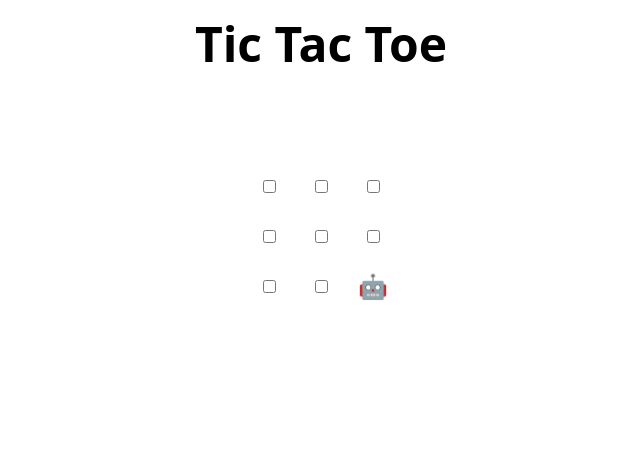
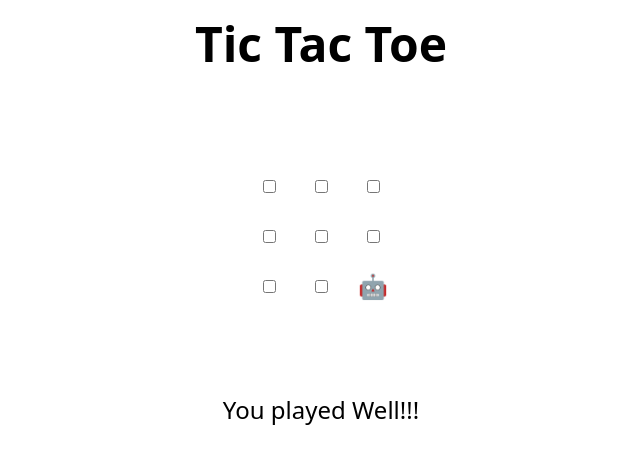
Before and after one commit to Ayush85756/MLSA_Task2, a plain HTML site: page index.html in a window 1280 px wide. Shown: the whole page, without its empty margins (319-959 px from the left). Drawn offline with Linux system fonts and the light colour scheme.

Commit message:
Update index.html
This is a good game

```diff
--- a/index.html
+++ b/index.html
@@ -47,6 +47,7 @@
   </tr>
 </table>
 
+<p>You played Well!!!<p>
 <h2 hidden>Game over, refresh to play again 🧑‍💻 🤖!</h2>
 
 <script>
```
